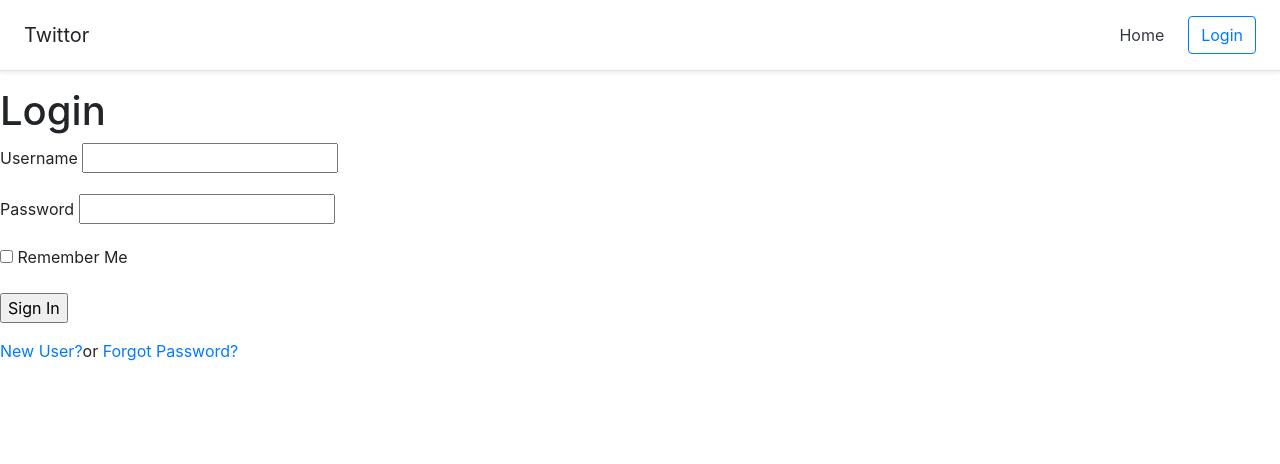
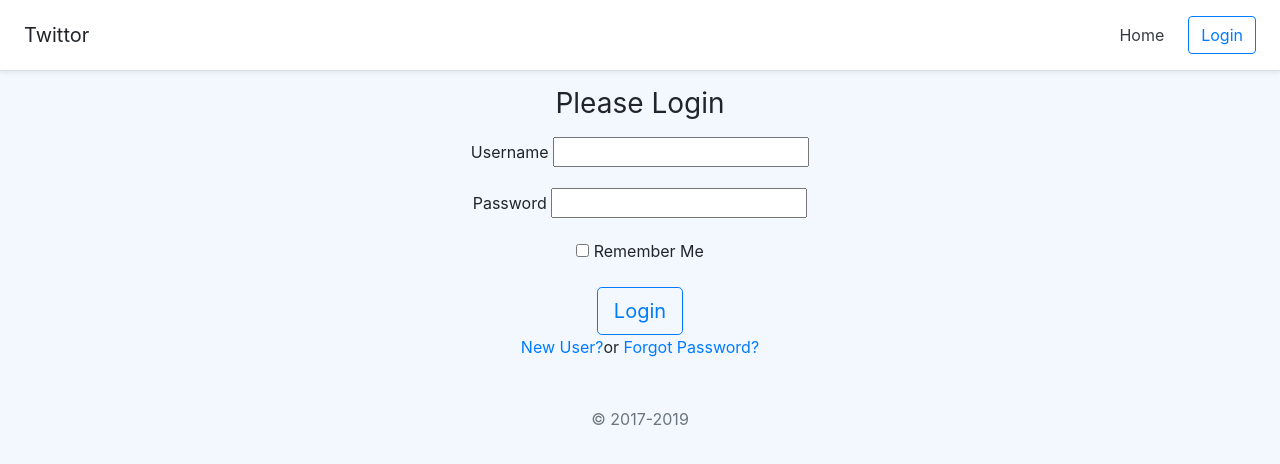
Before and after one commit to xiaopeng163/twittor, a Flask app: page /login in a window 1280 px wide. Shown: the top 464 px of the page. Run offline with Flask 2, Linux system fonts and the light colour scheme; some libraries are stand-ins or nearby versions.

Commit message:
login page
Signed-off-by: Peng Xiao <xiaoquwl@gmail.com>

```diff
--- a/twittor/templates/base.html
+++ b/twittor/templates/base.html
@@ -11,7 +11,7 @@
     <title>Welcome to Twittor</title>
     {% endif %}
 </head>
-<body>
+<body style="background-color:#f3f8ff;">
     <div class="d-flex flex-column flex-md-row align-items-center p-3 px-md-4 mb-3 bg-white border-bottom shadow-sm">
             <h5 class="my-0 mr-md-auto font-weight-normal">Twittor</h5>
             <nav class="my-2 my-md-0 mr-md-3">
--- a/twittor/templates/login.html
+++ b/twittor/templates/login.html
@@ -2,8 +2,11 @@
 
 {% block content %}
 
-    <h1>Login</h1>
-    <form action="" method="post">
+<div class='row'>
+    <div class="text-center col-lg-4"></div>
+<div class="text-center col-lg-4">
+    <h1 class="h3 mb-3 font-weight-normal">Please Login</h1>
+    <form action="" method="post" class="form-signin">
         <p>
             {{ form.username.label }}
             {{ form.username() }}
@@ -16,13 +19,13 @@
             {{ form.remember_me() }}
             {{ form.remember_me.label }}
         </p>
-        <p>
-            {{ form.submit() }}
-        </p>
+        <button class="btn btn-lg btn-outline-primary" type="submit">Login</button>
         <p>
             <a href="{{ url_for('register') }}">New User?</a>or
             <a href="{{ url_for('reset_password_request') }}">Forgot Password?</a>
         </p>
+        <p class="mt-5 mb-3 text-muted">&copy; 2017-2019</p>
     </form>
-
-    {% endblock %}
+</div>
+</div>
+{% endblock %}
```
